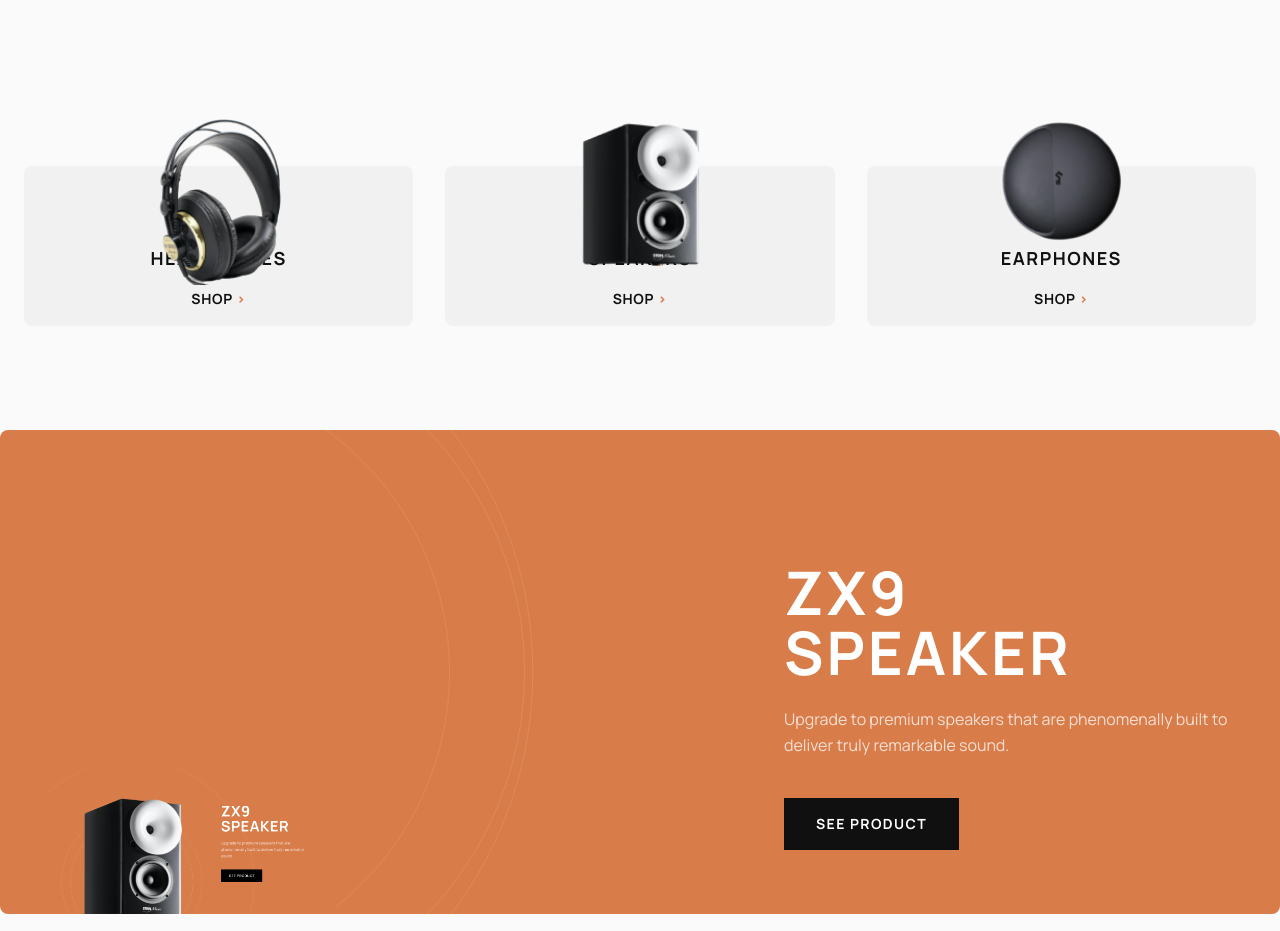
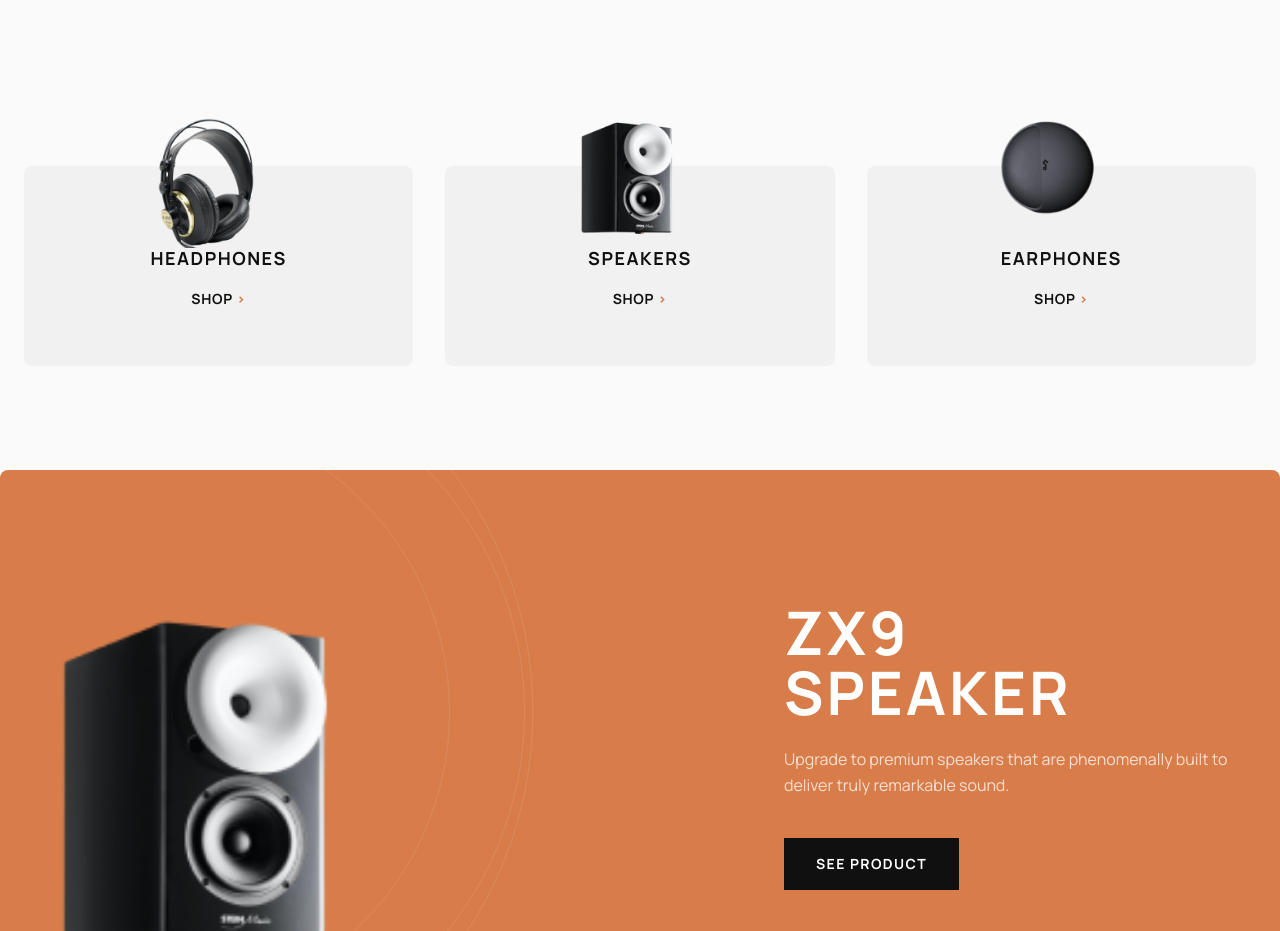
Before and after one commit to AYOBAMI-JOSHUA/audiophile-ecommerce, a Next.js app: page / in a window 1280 px wide. Shown: the part 641-1572 px from the top of the page. Built offline with nearby package versions, Linux system fonts and the light colour scheme.

Commit message:
correction

```diff
--- a/app/components/home/CategoryGrid.tsx
+++ b/app/components/home/CategoryGrid.tsx
@@ -25,14 +25,14 @@ export default function CategoryGrid({ compact = false }: { compact?: boolean })
       <div className="container mx-auto px-6">
         <div className="grid grid-cols-1 md:grid-cols-3 gap-8 mt-16">
           {categories.map((category, index) => (
-            <div key={index} className={`bg-gray-dark rounded-lg text-center relative ${compact ? 'h-44 md:h-44' : 'h-44 md:h-44 lg:h-40'}`}>
+            <div key={index} className={`bg-gray-dark rounded-lg text-center relative ${compact ? 'h-50 md:h-50' : 'h-44 md:h-50 lg:h-50'}`}>
               {/* Category Image */}
               <div className={`absolute -top-8 md:-top-12 left-1/2 transform -translate-x-1/2 ${compact ? 'w-20 h-20 md:w-28 md:h-28' : 'w-24 h-24 md:w-32 md:h-32'}`}>
                 <Image
                   src={category.image}
                   alt={category.name}
-                  width={compact ? 112 : 128}
-                  height={compact ? 112 : 128}
+                  width={compact ? 70 : 100}
+                  height={compact ? 70 : 90}
                   className="object-contain"
                 />
               </div>
--- a/app/components/home/ZX9Promo.tsx
+++ b/app/components/home/ZX9Promo.tsx
@@ -13,12 +13,12 @@ export default function ZX9Promo() {
       <div className="container mx-auto px-6 md:px-12 relative z-10">
         <div className="flex flex-col md:flex-row items-center md:items-end justify-between gap-12 py-16 md:py-0 md:pt-16 md:pb-0">
           {/* Speaker Image - LEFT SIDE extending to bottom */}
-          <div className="relative flex-shrink-0 z-20 w-56 h-72 md:w-72 md:h-[420px]">
+          <div className="relative z-20 w-56 h-72 md:w-72 md:h-[420px]">
             <Image
-              src="/assets/home/image-speaker-zx9.png"
+              src="/assets/home/categoryspeakers.png"
               alt="ZX9 Speaker"
               fill
-              className="object-contain object-bottom"
+              className="object-contain object-bottom "
               priority
             />
           </div>
--- a/app/components/layout/Header.tsx
+++ b/app/components/layout/Header.tsx
@@ -12,7 +12,6 @@ export default function Header() {
     <header className="bg-pure-black text-white relative">
       <div className="container mx-auto px-4 sm:px-6">
         <div className="flex items-center justify-between py-6 md:py-8 border-b border-white border-opacity-10">
-          {/* Mobile & Tablet Menu Button */}
           <button
             className="lg:hidden text-white"
             onClick={() => setIsMenuOpen(true)}
@@ -23,12 +22,11 @@ export default function Header() {
             </svg>
           </button>
 
-          {/* Logo */}
+
           <div className="text-xl md:text-2xl font-bold tracking-wider absolute left-1/2 transform -translate-x-1/2 lg:static lg:transform-none">
             audiophile
           </div>
 
-          {/* Desktop Navigation - shows only on large screens */}
           <div className="hidden lg:flex">
             <Navigation />
           </div>
```
